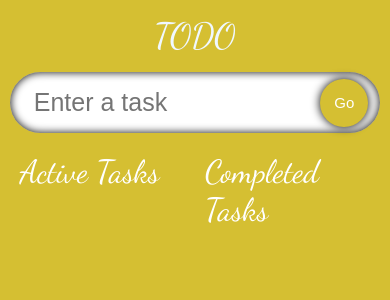
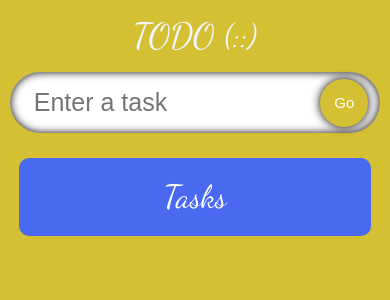
Before and after one commit to ajohnofficial001/todo-app, a React (Create React App) app: page / in a window 390 px wide. Shown: the top 300 px of the page. Built offline with nearby package versions, Linux system fonts and the light colour scheme.

Commit message:
ToDO app built with React and Typescript

```diff
--- a/src/App.css
+++ b/src/App.css
@@ -1,13 +1,14 @@
 @import url("https://fonts.googleapis.com/css2?family=Dancing+Script&display=swap");
 
-
+ body {
+  width: 100%;
+  height: 100%;
+  background-color: rgb(213, 191, 50);
+ }
 .App {
-  width: 100%;
-  height: 100vh;
   display: flex;
   flex-direction: column;
   align-items: center;
-  background-color: rgb(213, 191, 50);
   font-family: "Dancing Script", cursive;
 }
 
--- a/src/App.tsx
+++ b/src/App.tsx
@@ -10,7 +10,6 @@ const App: React.FC = () => {
   const [todo, setTodo] = useState<string>("");
   const [todos, setTodos] = useState<Todo[]>([]);
 
-
    const handleAdd = (e: React.FormEvent) => {
     e.preventDefault();
 
@@ -22,7 +21,7 @@ const App: React.FC = () => {
    console.log(todos);
   return (
     <div className="App">
-         <span className="heading">ToDO</span>
+         <span className="heading">ToDO (::)</span>
          <InputField todo={todo} setTodo={setTodo} handleAdd={handleAdd}/>
          <TodoList todos={todos} setTodos={setTodos} />
     </div>
--- a/src/components/InputField.tsx
+++ b/src/components/InputField.tsx
@@ -15,7 +15,7 @@ const InputField: React.FC <Props> = ({todo, setTodo, handleAdd}) => {
     className="input"
     onSubmit={(e) => {
         handleAdd(e);
-        inputRef.current?.blur();
+        inputRef.current?.blur( );
     }}>
         <input type="text"
         ref={inputRef}
@@ -29,4 +29,4 @@ const InputField: React.FC <Props> = ({todo, setTodo, handleAdd}) => {
   )
 }
 
-export default InputField
+export default InputField;
--- a/src/components/TodoList.tsx
+++ b/src/components/TodoList.tsx
@@ -12,7 +12,7 @@ interface Props {
 const TodoList: React.FC<Props> = ({todos, setTodos}) => {
   return <div className="container">
             <div className="todos">
-              <span className="todos__heading"> Active Tasks</span>
+              <span className="todos__heading">Tasks</span>
               {todos.map((todo) => (
               <SingleTodo
                   todo={todo}
@@ -22,9 +22,6 @@ const TodoList: React.FC<Props> = ({todos, setTodos}) => {
               />
             ))}
             </div>
-            <div className="todos">
-              <span className="todos__heading"> Completed Tasks</span>
-            </div>
          </div>;
 
 };
--- a/src/components/styles.css
+++ b/src/components/styles.css
@@ -56,13 +56,16 @@
 .todos {
     display: flex;
     flex-direction: column;
-    padding: 10px;
+    padding: 20px 30px;
+    margin: 15px auto;
     border-radius: 10px;
-    width: 90%;
+    width: 75%;
+    background-color: #4869f0;
   }
   .todos__heading {
     font-size: 2rem;
     color: #fff;
+    text-align: center;
   }
 
   .todos__single {
@@ -70,7 +73,12 @@
     border-radius: 5px;
     padding: 20px;
     margin-top: 15px;
-    background-color: #4869f0;
+    background-color: #0b6630;
+    transition: 0.2s;
+  }
+  .todos__single:hover {
+    box-shadow: 0 0 5px #000;
+    transform: scale(1.05);
   }
   .todos__single--text {
     flex: 1;
@@ -89,11 +97,6 @@
     cursor: pointer;
   }
 
-  @media (max-width: 1200px) {
-    .todos__single {
-      width: 40%;
-    }
-  }
 
   @media (max-width: 700px) {
     .input {
@@ -101,8 +104,13 @@
     }
     .todos {
       width: 95%;
+      margin-bottom: 1rem;
     }
     .todos__single {
       width: 100%;
     }
+    .container {
+      width: 95%;
+      flex-direction: column;
+    }
   }
```
